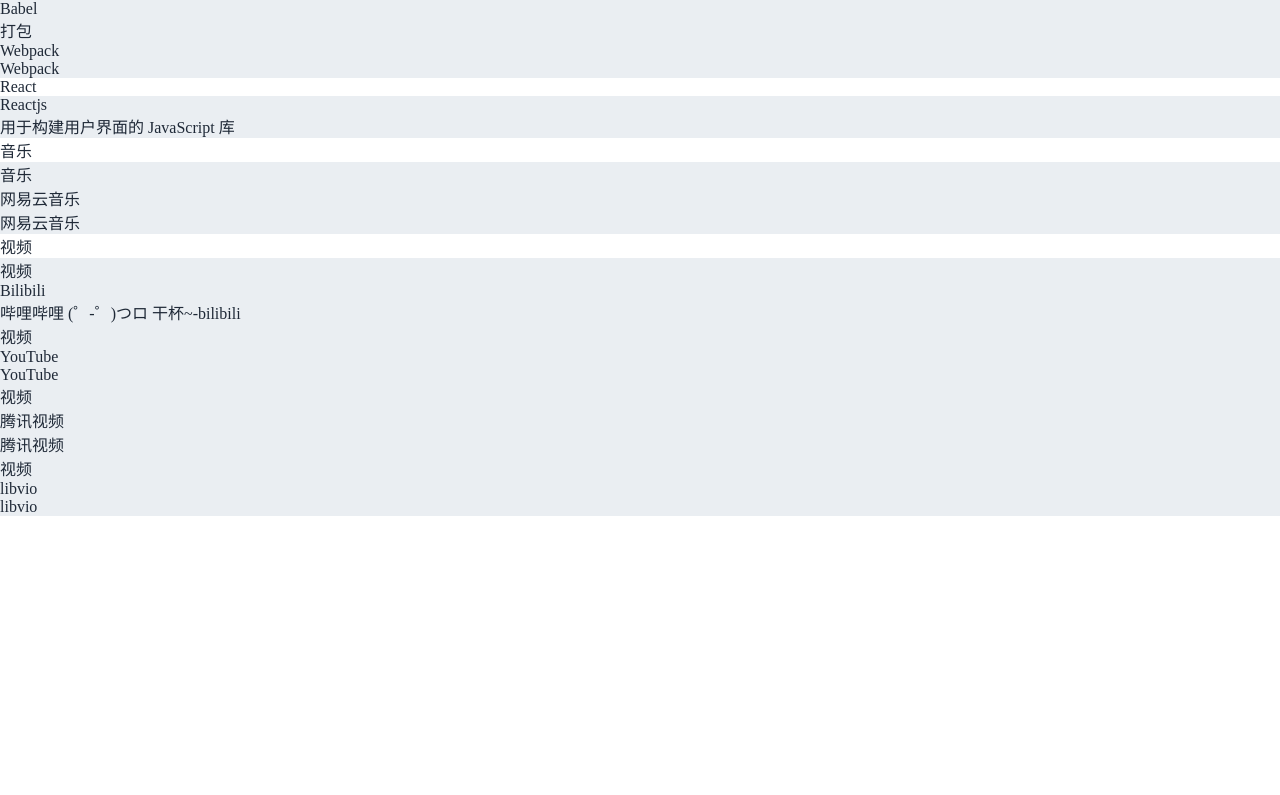
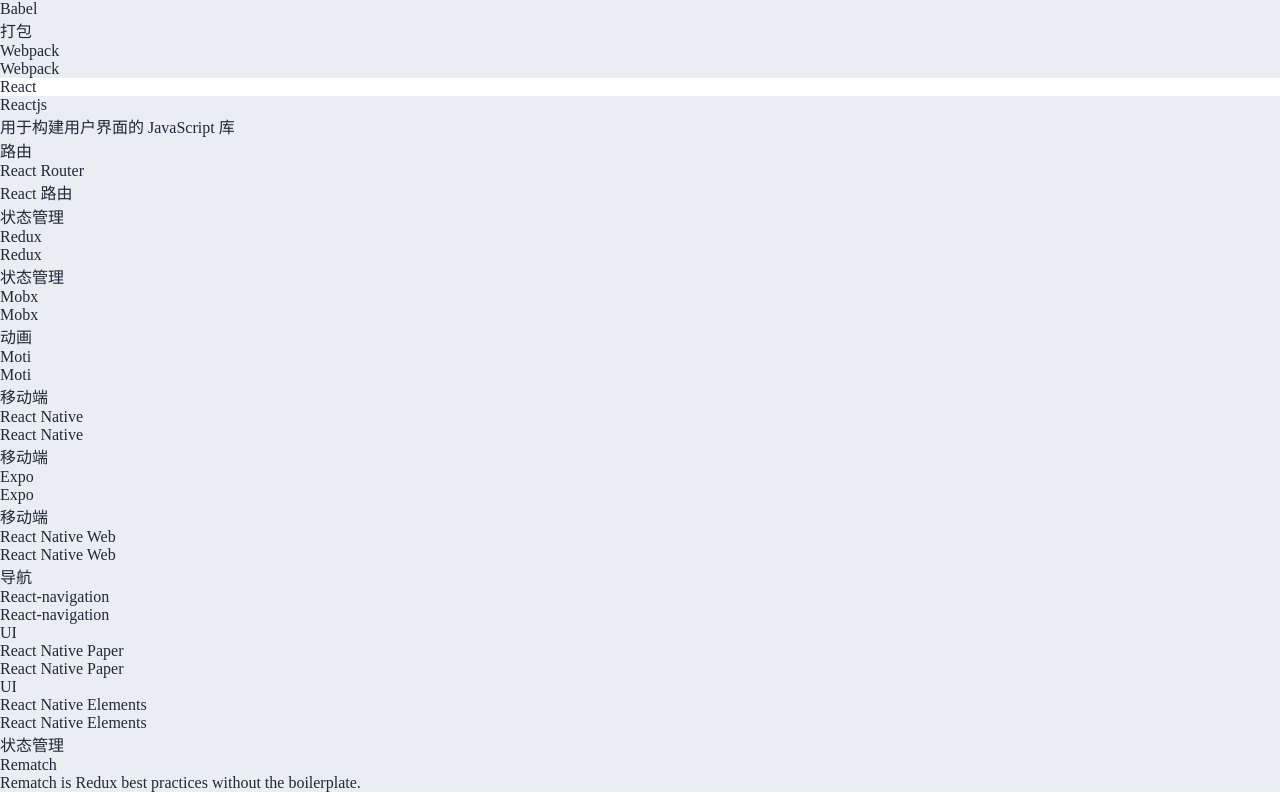
Before and after one commit to wkif/kifshomepage, a Nuxt app: page / in a window 1280 px wide. Shown: the part 5417-6212 px from the top of the page. Before the commit the page ends 5933 px from the top, so only its background shows below. Built offline with nearby package versions, Linux system fonts and the light colour scheme; no server answers.

Commit message:
feat: add data

```diff
--- a/pages/data.ts
+++ b/pages/data.ts
@@ -546,6 +546,83 @@
         name: "Reactjs",
         home: "https://react.docschina.org/",
         desc: "用于构建用户界面的 JavaScript 库"
+      },
+      {
+        id: 1,
+        name: "React Router",
+        home: "https://reacttraining.com/react-router/web/guides/quick-start",
+        desc: "React 路由",
+        tags: ["路由"]
+      },
+      {
+        id: 2,
+        name: "Redux",
+        home: "https://redux.js.org/",
+        desc: "Redux",
+        tags: ["状态管理"]
+      },
+      {
+        id: 3,
+        name: "Mobx",
+        home: "https://cn.mobx.js.org/",
+        desc: "Mobx",
+        tags: ["状态管理"]
+      },
+      {
+        id: 4,
+        name: "Moti",
+        home: "https://moti.fyi/",
+        desc: "Moti",
+        tags: ["动画"]
+      },
+      {
+        id: 5,
+        name: "React Native",
+        home: "https://reactnative.cn/",
+        desc: "React Native",
+        tags: ["移动端"]
+      },
+      {
+        id: 6,
+        name: "Expo",
+        home: "https://docs.expo.dev/index.html",
+        desc: "Expo",
+        tags: ["移动端"]
+      },
+      {
+        id: 7,
+        name: "React Native Web",
+        home: "https://necolas.github.io/react-native-web/docs/?path=/docs/components-pressable--pressable",
+        desc: "React Native Web",
+        tags: ["移动端"]
+      },
+      {
+        id: 8,
+        name: "React-navigation",
+        home: "https://reactnavigation.org/",
+        desc: "React-navigation",
+        tags: ["导航"]
+      },
+      {
+        id: 9,
+        name: "React Native Paper",
+        home: "https://callstack.github.io/react-native-paper/",
+        desc: "React Native Paper",
+        tags: ["UI"]
+      },
+      {
+        id: 10,
+        name: "React Native Elements",
+        home: "https://reactnativeelements.com/",
+        desc: "React Native Elements",
+        tags: ["UI"]
+      },
+      {
+        id: 11,
+        name: "Rematch",
+        home: 'https://rematchjs.org/',
+        desc: 'Rematch is Redux best practices without the boilerplate. ',
+        tags: ['状态管理']
       }
     ]
   },
```
